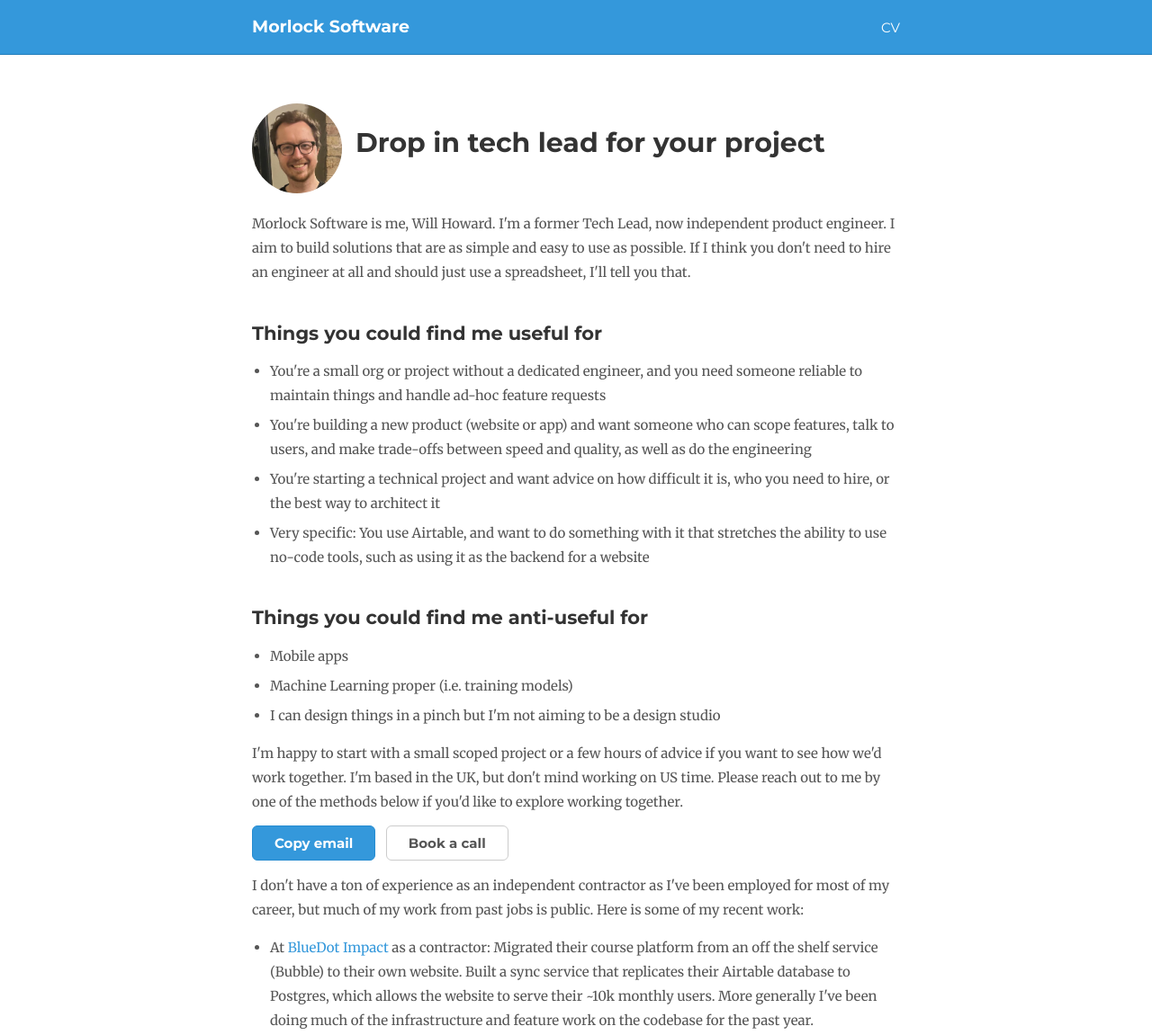
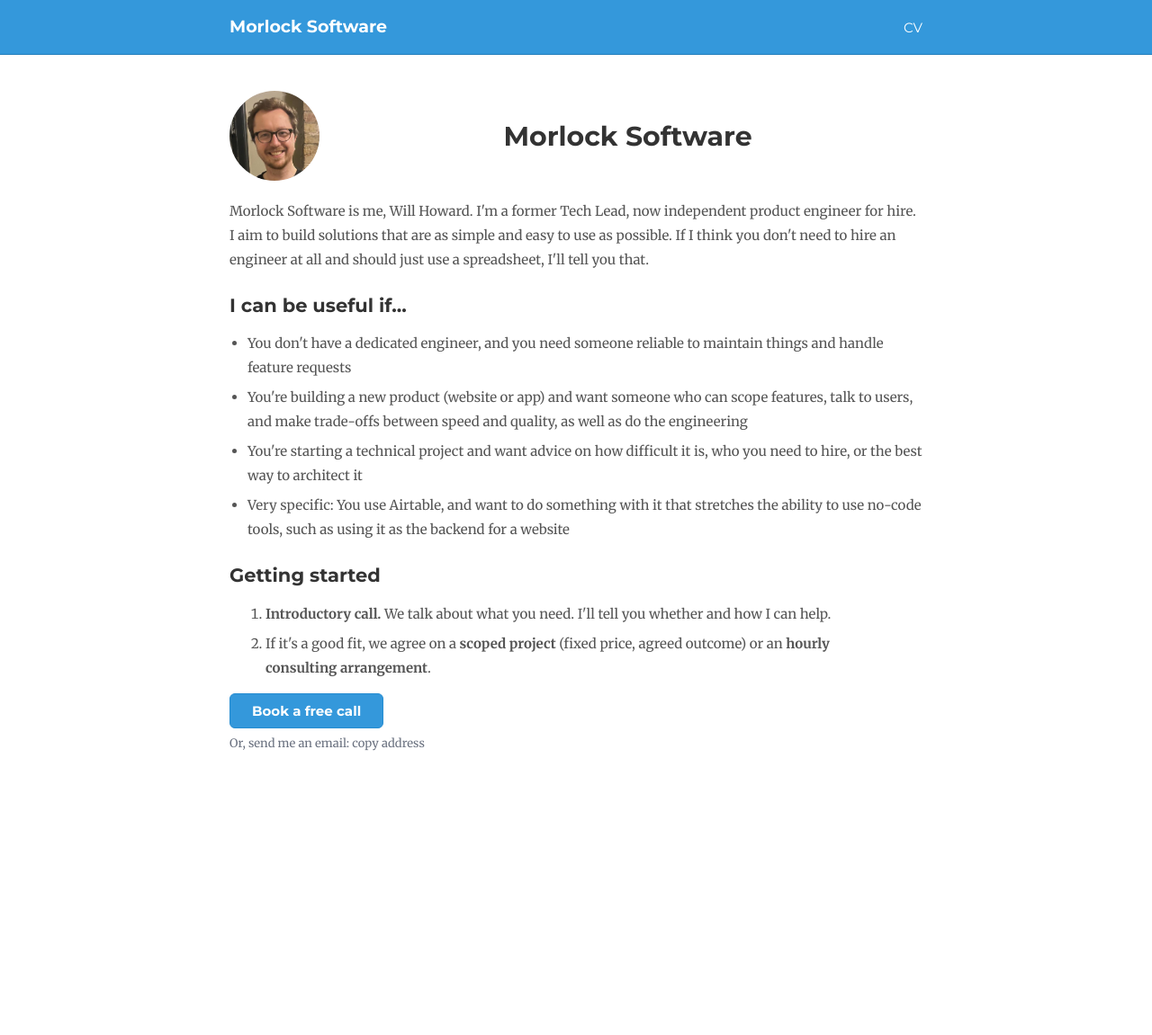
Before and after one commit to Will-Howard/contracting-website, a plain HTML site: page index.html in a window 1280 px wide. Shown: the top 1151 px of the page at 90% size. After the commit the page ends 851 px from the top, so only its background shows below. Drawn offline with nearby package versions, Linux system fonts and the light colour scheme.

Commit message:
Simplified version 2

```diff
--- a/index.html
+++ b/index.html
@@ -14,7 +14,7 @@
       img { vertical-align: middle; border: 0; }
       h1, h2, h3 { font-family: "Montserrat", "Helvetica Neue", Arial, sans-serif; font-weight: 700; line-height: 1.3; color: #333; }
       h1 { font-size: 30px; margin-top: 27px; margin-bottom: 13.5px; }
-      h2 { font-size: 21px; margin-top: 40.5px; margin-bottom: 6.75px; }
+      h2 { font-size: 21px; margin-top: 24px; margin-bottom: 6.75px; }
       p { margin: 0 0 13.5px; }
       ul { padding-left: 20px; }
       li { margin-bottom: 6px; }
@@ -37,8 +37,8 @@
   <body>
 
     <!-- Navbar -->
-    <nav class="bg-[#3498db] border-0 border-b border-solid border-[#217dbb] mb-[54px]">
-      <div class="max-w-[740px] mx-auto px-4 flex items-center justify-between h-[60px] font-['Montserrat',sans-serif]">
+    <nav class="bg-[#3498db] border-0 border-b border-solid border-[#217dbb] mb-[40px]">
+      <div class="max-w-[790px] mx-auto px-4 flex items-center justify-between h-[60px] font-['Montserrat',sans-serif]">
         <a href="/" class="text-[19px] text-white font-bold no-underline hover:text-white hover:no-underline">Morlock Software</a>
         <div class="flex gap-6">
           <a href="https://drive.google.com/file/d/1KgTX_Mv4OiXufFfokOqVvyE2P-cj9PgY/view?usp=sharing" class="text-white no-underline hover:text-white">CV</a>
@@ -47,43 +47,55 @@
     </nav>
 
     <!-- Content -->
-    <div class="max-w-[740px] mx-auto px-4">
+    <div class="max-w-[790px] text-pretty mx-auto px-4">
 
       <!-- Photo + heading -->
       <div class="flex items-center gap-6 mb-8">
         <img src="images/will-howard.jpg" alt="Will Howard" class="w-[100px] h-[100px] rounded-full object-cover shrink-0" />
-        <h1 style="margin-top: 0;">Drop in tech lead for your project</h1>
+        <h1 class="m-0 mx-auto">Morlock Software</h1>
       </div>
 
-      <p>Morlock Software is me, Will Howard. I'm a former Tech Lead, now independent product engineer. I aim to build solutions that are as simple and easy to use as possible. If I think you don't need to hire an engineer at all and should just use a spreadsheet, I'll tell you that.</p>
+      <p>Morlock Software is me, Will Howard. I'm a former Tech Lead, now independent product engineer for hire. I aim to build solutions that are as simple and easy to use as possible. If I think you don't need to hire an engineer at all and should just use a spreadsheet, I'll tell you that.</p>
 
-      <h2>Things you could find me useful for</h2>
+      <h2>I can be useful if...</h2>
       <ul>
-        <li>You're a small org or project without a dedicated engineer, and you need someone reliable to maintain things and handle ad-hoc feature requests</li>
+        <li>You don't have a dedicated engineer, and you need someone reliable to maintain things and handle feature requests</li>
         <li>You're building a new product (website or app) and want someone who can scope features, talk to users, and make trade-offs between speed and quality, as well as do the engineering</li>
         <li>You're starting a technical project and want advice on how difficult it is, who you need to hire, or the best way to architect it</li>
         <li>Very specific: You use Airtable, and want to do something with it that stretches the ability to use no-code tools, such as using it as the backend for a website</li>
       </ul>
 
-      <h2>Things you could find me anti-useful for</h2>
+      <h2>Getting started</h2>
+      <ol>
+        <li><strong>Introductory call.</strong> We talk about what you need. I'll tell you whether and how I can help.</li>
+        <li>If it's a good fit, we agree on a <strong>scoped project</strong> (fixed price, agreed outcome) or an <strong>hourly consulting arrangement</strong>.
+      </ol>
+
+      <!-- <p>I'm based in the UK, but don't mind working on US time.</p> -->
+
+      <div class="flex flex-col gap-2 w-fit">
+        <a href="https://calendly.com/w-howard/meet-with-will-h" class="btn btn-primary w-fit">Book a free call</a>
+        <div class="text-gray-500 text-[13px]">Or, send me an email: <span onclick="copyEmail(this)" class="copy-label">copy address</span></p>
+      </div>
+
+      <!-- TODO: anti-useful section below divider
+      <hr style="border: 0; border-top: 1px solid #eee; margin: 40px 0;">
+
+      <h2>Not the right fit for</h2>
       <ul>
         <li>Mobile apps</li>
         <li>Machine Learning proper (i.e. training models)</li>
         <li>I can design things in a pinch but I'm not aiming to be a design studio</li>
       </ul>
+      -->
 
-      <p>I'm happy to start with a small scoped project or a few hours of advice if you want to see how we'd work together. I'm based in the UK, but don't mind working on US time. Please reach out to me by one of the methods below if you'd like to explore working together.</p>
-
-      <p>
-        <a href="javascript:void(0)" onclick="copyEmail(this)" class="btn btn-primary"><span class="copy-label">Copy email</span></a>
-        <a href="https://calendly.com/w-howard/meet-with-will-h" class="btn btn-outline" style="margin-left: 8px;">Book a call</a>
-      </p>
-
+      <!-- TODO: proof/experience/external links section
       <p>I don't have a ton of experience as an independent contractor as I've been employed for most of my career, but much of my work from past jobs is public. Here is some of my recent work:</p>
       <ul>
-        <li>At <a href="https://bluedot.org/">BlueDot Impact</a> as a contractor: Migrated their course platform from an off the shelf service (Bubble) to their own website. Built a sync service that replicates their Airtable database to Postgres, which allows the website to serve their ~10k monthly users. More generally I've been doing much of the infrastructure and feature work on the codebase for the past year.</li>
-        <li>As Tech Lead at the <a href="https://www.centreforeffectivealtruism.org/">Centre for Effective Altruism</a> (my last day job): Built out our internal data infrastructure, joining up sources from different programmes into a shared data warehouse. Cut cloud costs by ~$60k/year through infrastructure work. Built features for the <a href="https://forum.effectivealtruism.org/">EA Forum</a> and <a href="https://www.lesswrong.com/">LessWrong</a>, examples: Google Doc import, draft comments, analytics for authors, polls.</li>
+        <li>At BlueDot Impact as a contractor: Migrated their course platform from an off the shelf service (Bubble) to their own website. Built a sync service that replicates their Airtable database to Postgres, which allows the website to serve their ~10k monthly users. More generally I've been doing much of the infrastructure and feature work on the codebase for the past year.</li>
+        <li>As Tech Lead at the Centre for Effective Altruism (my last day job): Built out our internal data infrastructure, joining up sources from different programmes into a shared data warehouse. Cut cloud costs by ~$60k/year through infrastructure work. Built features for the EA Forum and LessWrong, examples: Google Doc import, draft comments, analytics for authors, polls.</li>
       </ul>
+      -->
 
     </div>
 
```
